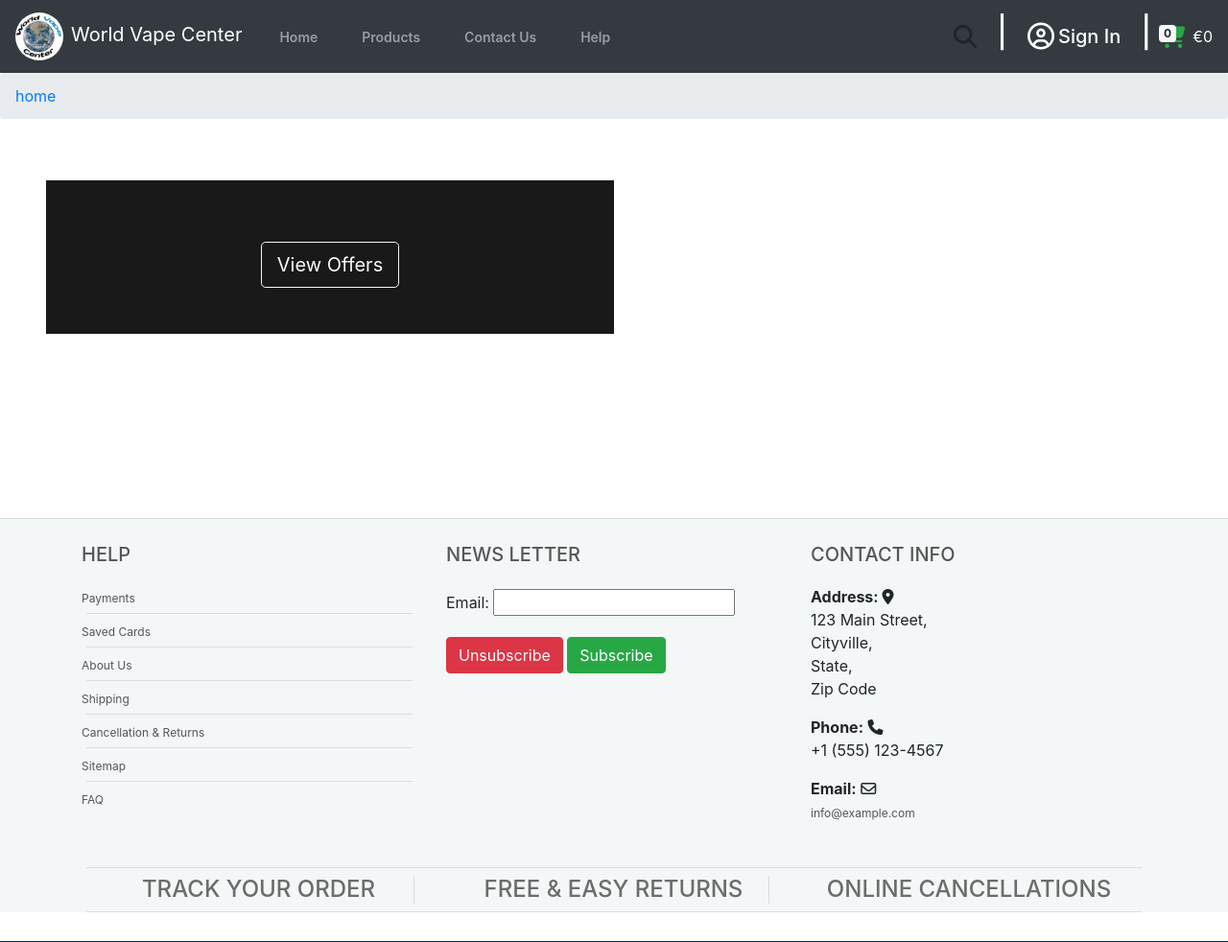
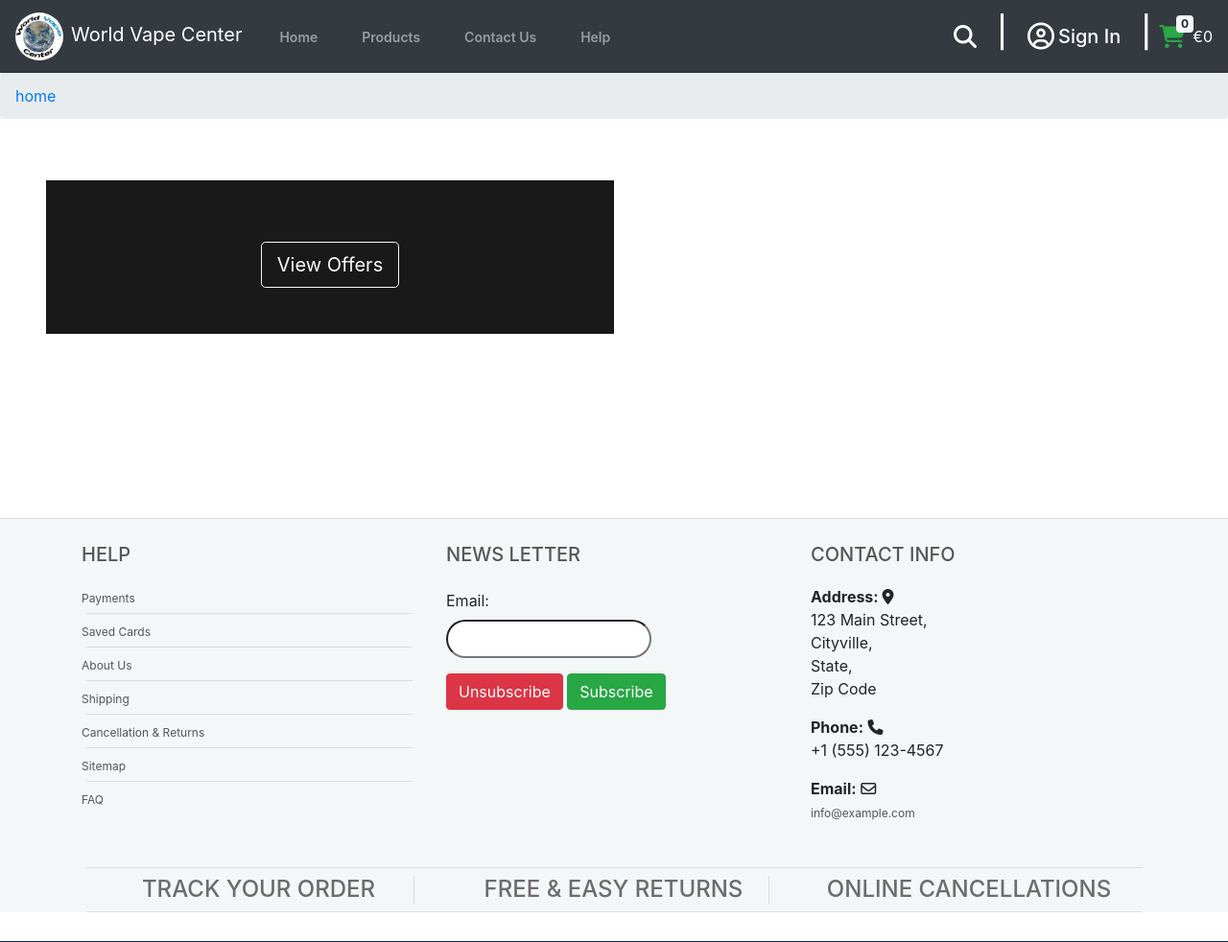
Before and after one commit to jamie33o/world-vape-center, a Django app: page /home/ in a window 1280 px wide. Shown: the top 982 px of the page at 96% size. Run offline with Django 3.2, Linux system fonts and the light colour scheme; data that the repository does not hold is empty; some libraries are stand-ins or nearby versions.

Commit message:
Style: style search bar and newsletter form

```diff
--- a/static/css/base.css
+++ b/static/css/base.css
@@ -4,17 +4,55 @@
     box-sizing: border-box;
 }
 
+/* newsletter */
+.nl-input-con {
+    width: 90%;
+    margin-bottom: 50px;
+}
+
+.nl-input-con label {
+    display: block;
+}
+
+.nl-input-con input{
+    border-radius: 20px;
+    height: 40px;
+    width: 68%;
+    padding: 10px;
+}
+
+.nl-msg div p {
+    padding: 0;
+    margin: 0;
+}
+
+.nl-msg div {
+    padding: 3px;
+    border-radius: 20px;
+    width: 60%;
+    text-align: center;
+    display: flex;
+    justify-content: center;
+    align-items: center;
+}
+
+/* header */
+
 header nav .container {
     justify-content: initial !important;
 }
 
-header .glyphicon {
-    font-size: 15px;
-    color:#6d6c6c;
+header .container {
+    padding: 0;
+    margin: 0;
+}
+
+header form input {
+    height: 40px;
+    padding: 5px;
 }
 
 .navbar li  {
-
     padding: 0 15px;
 }
 
@@ -32,6 +70,21 @@ header .navbar {
     height: auto;
     background-color: white;
     border-radius: 50%;
+}
+
+.search-btn {
+    color: white;
+    background-color: transparent;
+}
+
+.dropdown-toggle:hover {
+    height: fit-content;
+    text-decoration: none;
+}
+
+.badge {
+    top: -10px;
+    right: 20px;
 }
 
 /*-------------- footer styles -------------*/
@@ -133,9 +186,6 @@ footer .glyphicon {
     color:white;
 }
 
-.glyphicon-search{
-    font-size: 20px;
-}
 
 #social-menu{
     float: right;
```
